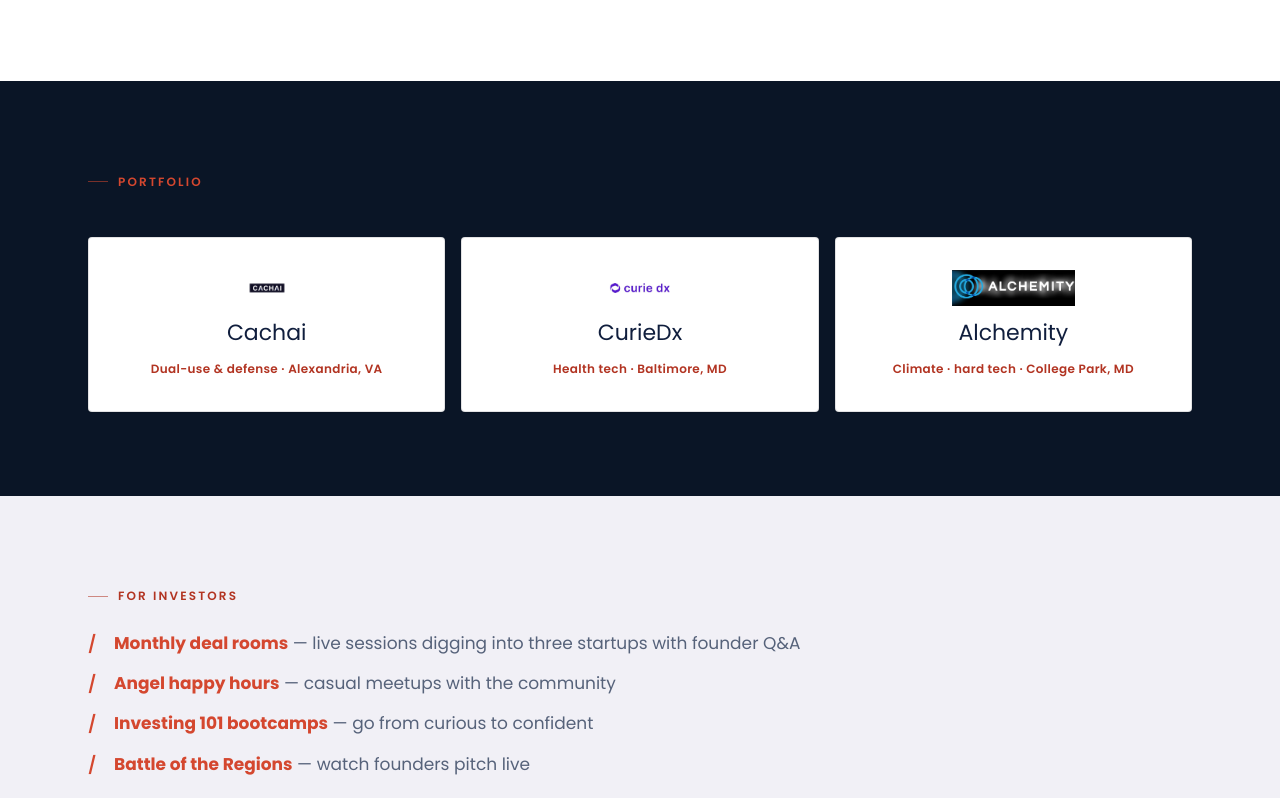
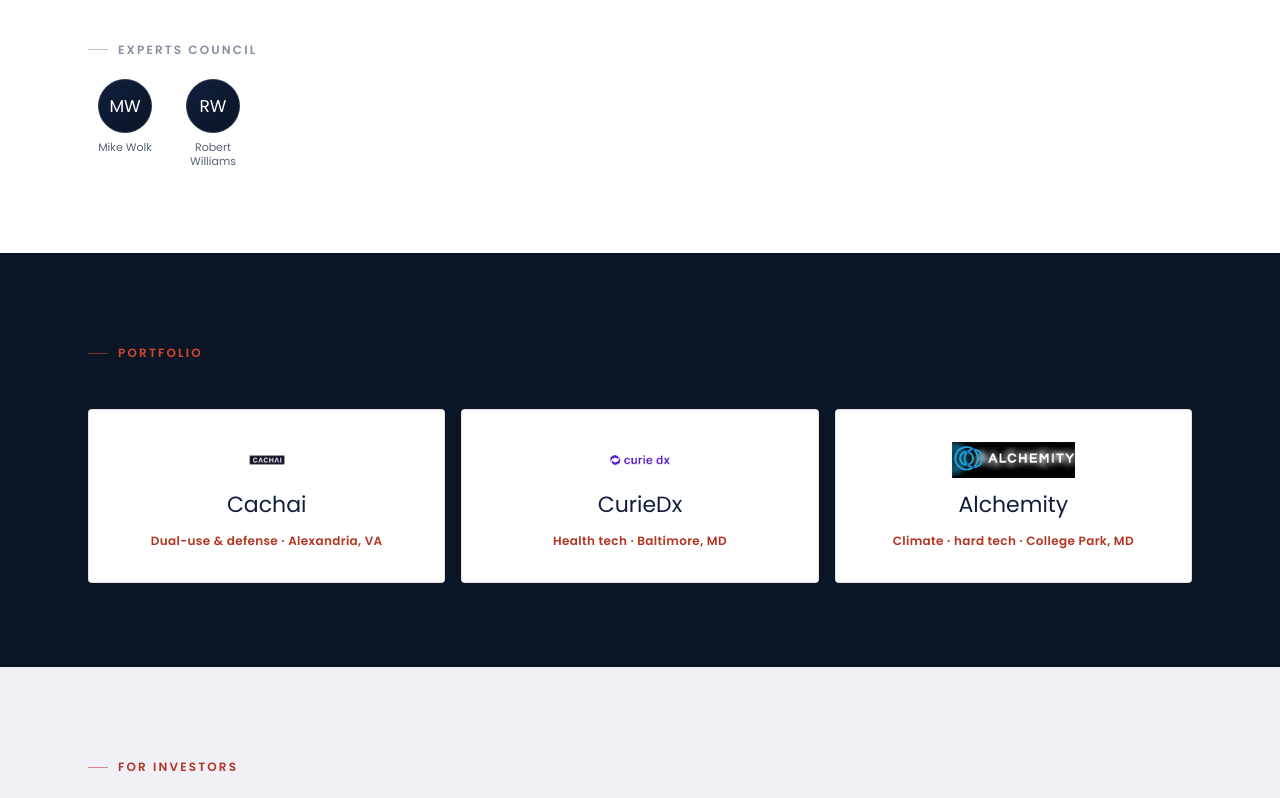
Before and after one commit to naviyaissocodelike/da-website, a plain HTML site: page index.html in a window 1280 px wide. Shown: the part 2582-3380 px from the top of the page. Drawn offline with Linux system fonts and the light colour scheme.

Commit message:
Add Experts Council (Mike Wolk, Robert Williams) to Team
No headshots or LinkedIn URLs on hand for either, so both render as
initials-only circles without a link for now, consistent with how the
site already falls back when a photo is missing.

Co-Authored-By: Claude Sonnet 5 <noreply@anthropic.com>
Claude-Session: https://claude.ai/code/session_01QXcsxTzNr6w2Z3r8wMuYv6

```diff
--- a/index.html
+++ b/index.html
@@ -120,6 +120,11 @@
         <a class="face" href="https://www.linkedin.com/in/mallikapatkar/" target="_blank" rel="noopener"><div class="fa"><img src="assets/team/mallika-patkar.jpeg" alt="Mallika Patkar" onerror="this.remove()">MP</div><div class="fn">Mallika Patkar</div></a>
         <a class="face" href="https://www.linkedin.com/in/victoriaadofoli/" target="_blank" rel="noopener"><div class="fa"><img src="assets/team/victoria-adofoli.png" alt="Victoria Adofoli" onerror="this.remove()">VA</div><div class="fn">Victoria Adofoli</div></a>
         <a class="face" href="https://www.linkedin.com/in/lucas-pham-/" target="_blank" rel="noopener"><div class="fa"><img src="assets/team/lucas-pham.jpeg" alt="Lucas Pham" onerror="this.remove()">LP</div><div class="fn">Lucas Pham</div></a>
+      </div>
+      <div class="shead" style="margin:36px 0 20px"><span class="eyebrow dim" style="color:var(--slate-light)">Experts Council</span></div>
+      <div class="faces teamfaces">
+        <div class="face"><div class="fa">MW</div><div class="fn">Mike Wolk</div></div>
+        <div class="face"><div class="fa">RW</div><div class="fn">Robert Williams</div></div>
       </div>
     </div>
   </section>
```
